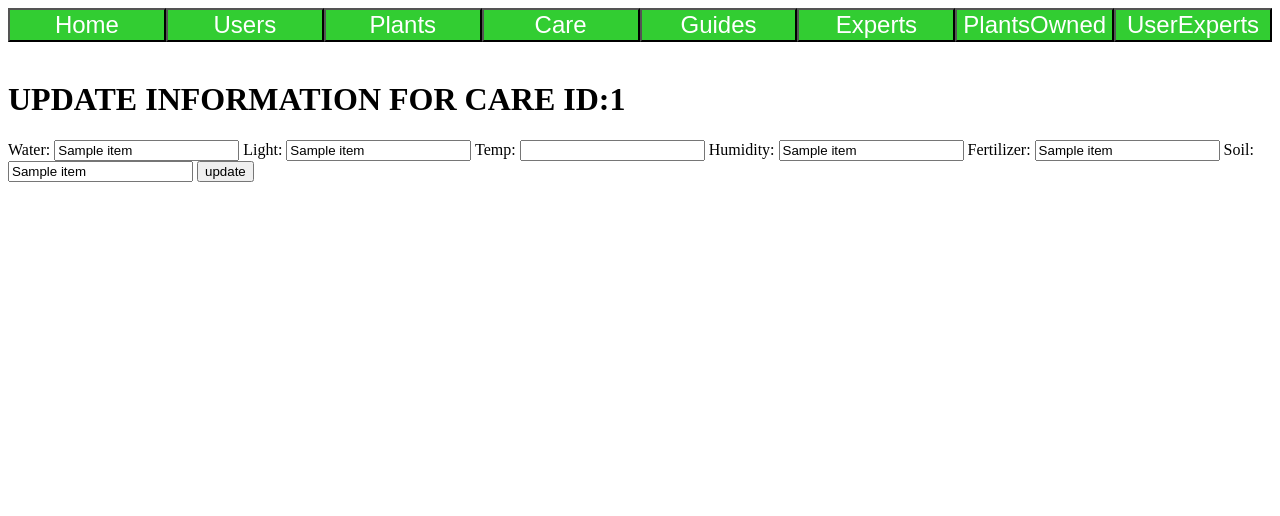
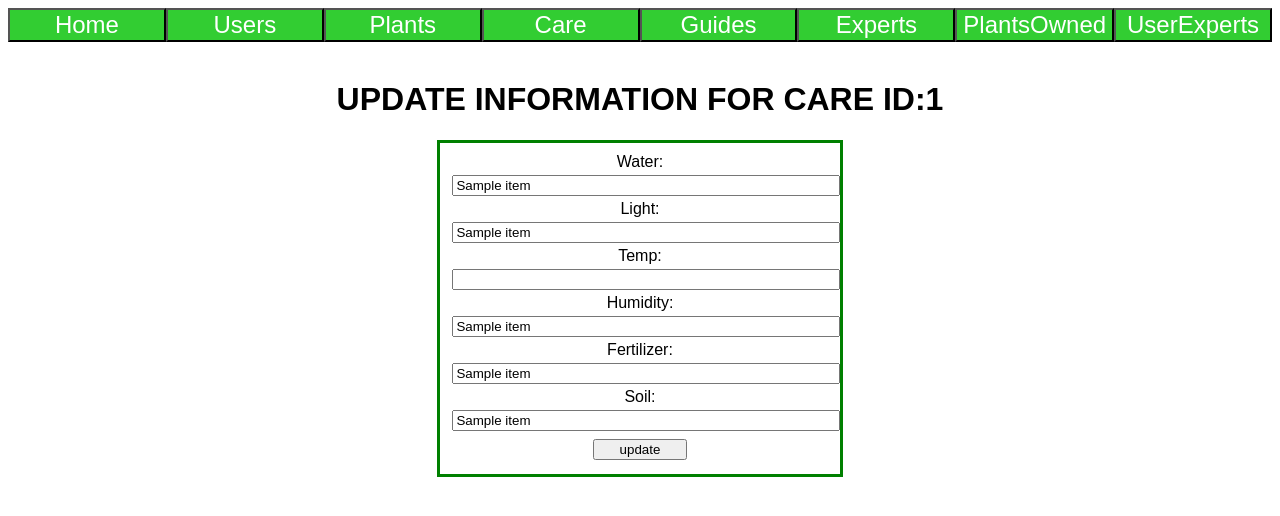
Before and after one commit to TristanHRepo/DataBases_Project, a Flask app: template templates/admCareUpdate.html in a window 1280 px wide. Shown: the top 516 px of the page. Run offline with Flask 2, Linux system fonts and the light colour scheme; the template is opened without the code that fills it: most values are stand-ins (such as "Sample title", 1, 10 or a date in 2020).

Commit message:
Update Pages styling

```diff
--- /dev/null
+++ b/static/css/updatesPages.css
@@ -0,0 +1,38 @@
+* {
+    font-family: sans-serif;
+}
+
+h1 {
+      text-align: center;
+}
+
+.formContainer {
+    align: center;
+    margin: auto;
+	width: 30%;
+	border: 3px solid green;
+	padding: 10px;
+	text-align: center;
+	font-family: sans-serif;
+}
+
+.updateForm {
+    margin: auto;
+}
+
+form {
+    margin: auto;
+}
+
+input {
+  width: 100%;
+  margin: 4px 2px;
+}
+
+select {
+    margin: 4px 2px;
+}
+
+input[type=submit] {
+    width: 25%;
+}
--- a/templates/admCareUpdate.html
+++ b/templates/admCareUpdate.html
@@ -1,30 +1,32 @@
 {% extends "admins.html" %}
 {% block styling %}
-    <link rel="stylesheet" href="/static/css/adminTables.css">
+    <link rel="stylesheet" href="/static/css/updatesPages.css">
 {% endblock styling %}
 {% block content %}
     <h1>UPDATE INFORMATION FOR CARE ID:{{data[0][0]}}</h1>
-    <form method="post">
+    <div class="formContainer">
+        <form method="post" class="updateForm">
             <input type="hidden" name="id" value="{{data[0][0]}}">
 
             <label for="water">Water:</label>
-        <input type="text" id="water" name="water" value="{{data[0][1]}}" required>
+            <input type="text" id="water" name="water" value="{{data[0][1]}}" required><br>
 
             <label for="light">Light:</label>
-        <input type="text" id="light" name="light" value="{{data[0][2]}}" required>
+            <input type="text" id="light" name="light" value="{{data[0][2]}}" required><br>
 
             <label for="temp">Temp:</label>
-        <input type="number" id="temp" name="temp" value="{{data[0][3]}}" required>
+            <input type="number" id="temp" name="temp" value="{{data[0][3]}}" required><br>
 
             <label for="humidity">Humidity:</label>
-        <input type="text" id="humidity" name="humidity" value="{{data[0][4]}}">
+            <input type="text" id="humidity" name="humidity" value="{{data[0][4]}}"><br>
 
             <label for="fert">Fertilizer:</label>
-        <input type="text" id="fert" name="fert" value="{{data[0][5]}}">
+            <input type="text" id="fert" name="fert" value="{{data[0][5]}}"><br>
 
             <label for="soil">Soil:</label>
-        <input type="text" id="soil" name="soil" value="{{data[0][6]}}">
+            <input type="text" id="soil" name="soil" value="{{data[0][6]}}"><br>
 
-        <input type="submit" name="function" value="update">
+            <input type="submit" name="function" value="update"><br>
         </form>
+    </div>
 {% endblock content %}
```
Also changed, not shown: templates/admExpertsUpdate.html (+11 -9 lines), templates/admGuidesUpdate.html (+9 -7 lines), templates/admPOUpdate.html (+6 -4 lines), templates/admPlantsUpdate.html (+12 -10 lines), templates/admUEUpdate.html (+7 -5 lines), templates/admUsersUpdate.html (+8 -6 lines). Lines whose indentation alone changed are shown as unchanged.
